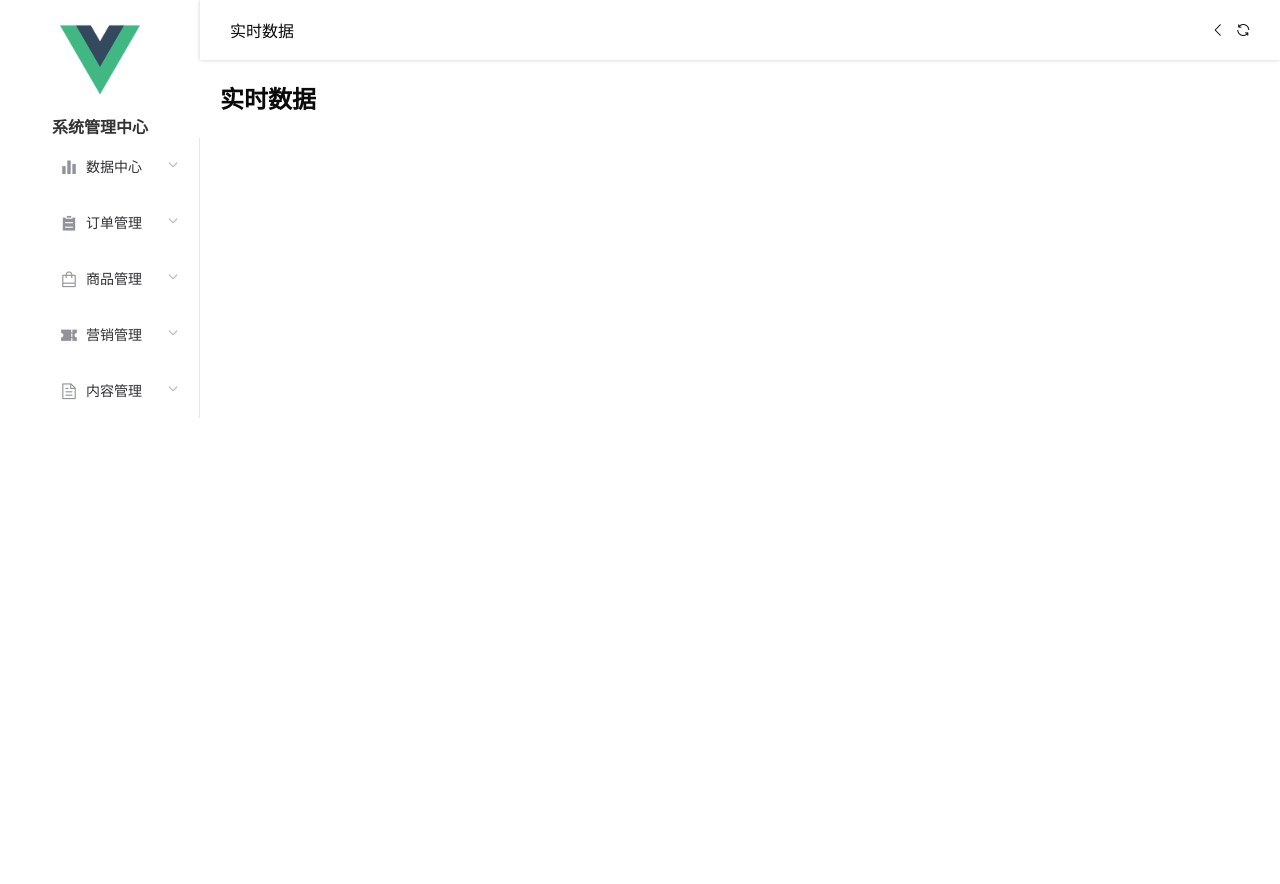
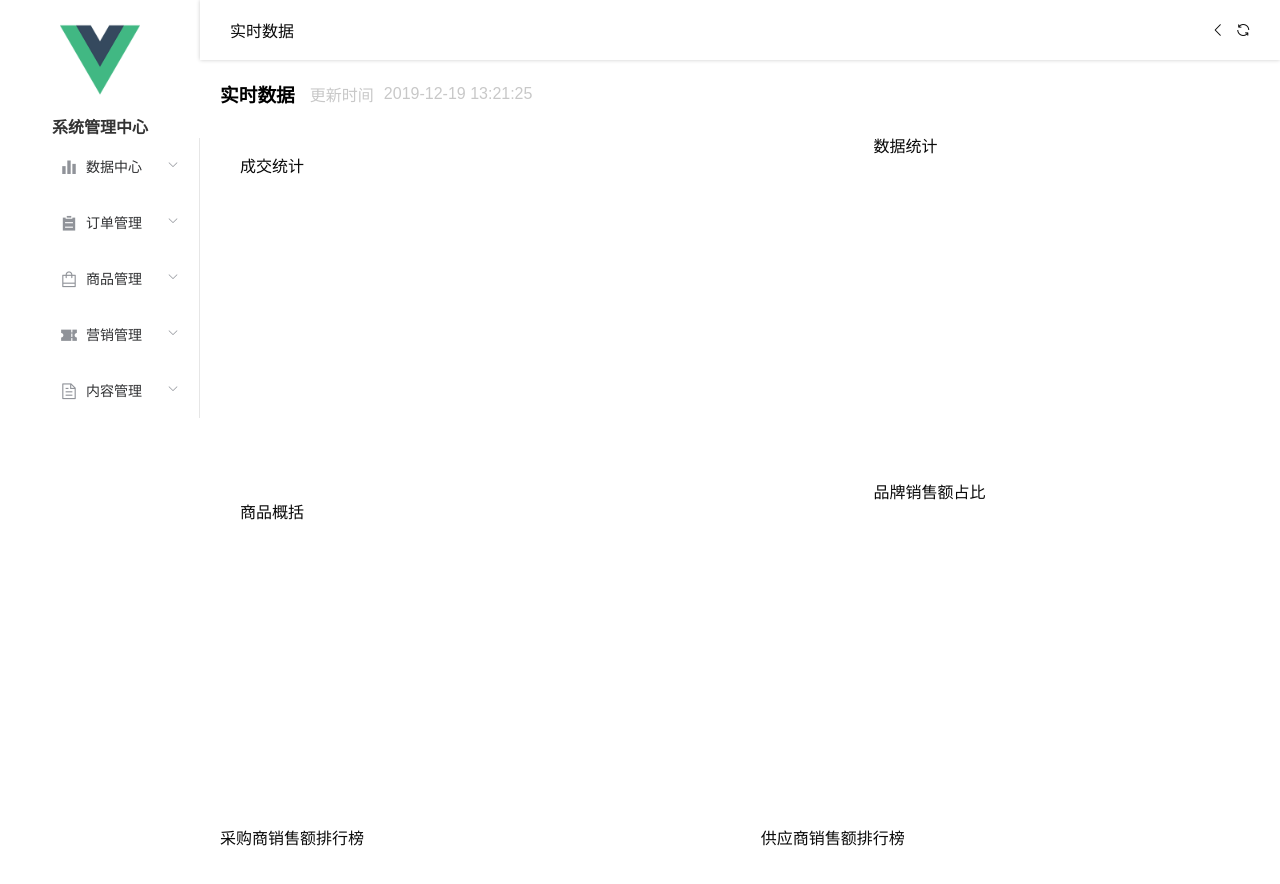
Before and after one commit to bo-ddd/union-b, a Vue app: page /datacenter/realtime in a window 1280 px wide. Shown: the top 884 px of the page. Before the commit the page ends 800 px from the top, so only its background shows below. Built offline with nearby package versions, Linux system fonts and the light colour scheme.

Commit message:
realtime.vue

```diff
--- a/src/views/Datacenter/Realtime.vue
+++ b/src/views/Datacenter/Realtime.vue
@@ -1,17 +1,68 @@
 <template>
-  <div>
-      <div>
-        <h2>实时数据</h2>
+  <div class="warp">
+      <div class="main-t">
+        <h3>实时数据</h3>
+        <span>更新时间</span>
+        <span class="date">2019-12-19 13:21:25</span>
+      </div>
+      <div class="main_c">
+        <div class="main_c-left">成交统计</div>
+        <div class="main_c-right">数据统计</div>
+        <div class="main_c-left">商品概括</div>
+        <div class="main_c-right">品牌销售额占比</div>
+        <div class="main_c-c" style="margin-right:4%;">采购商销售额排行榜</div>
+        <div class="main_c-c">供应商销售额排行榜</div>
       </div>
   </div>
 </template>
 
 <script>
 export default {
+  data(){
+    return{
 
+    }
+  },
+  created(){
+  }
 }
 </script>
 
 <style lang="scss" scoped>
-
+.main-t{
+  display: flex;
+  align-items: center;
+  color: #c8c8c8;
+  // background-color: rgb(252,250,251);
+}
+.main-t>h3{
+  margin-right: 15px;
+  color: #000;
+}
+.date{
+  margin-left: 10px;
+}
+.main_c{
+  display: flex;
+  flex-wrap: wrap;
+}
+.main_c-left{
+  padding: 20px;
+  width: 56%;
+  margin: 2.5% 3% 0 0;
+  height: 35vh;
+  background-color: #fff;
+}
+.main_c-right{
+  width: 37%;
+  height: 35vh;
+  margin: 2.5% 0 0 0;
+  background-color: #fff;
+}
+.main_c-c{
+  width:48%;
+  height: 40vh;
+  margin-top: 2.5%;
+  background-color: #fff;
+}
 </style>
```
